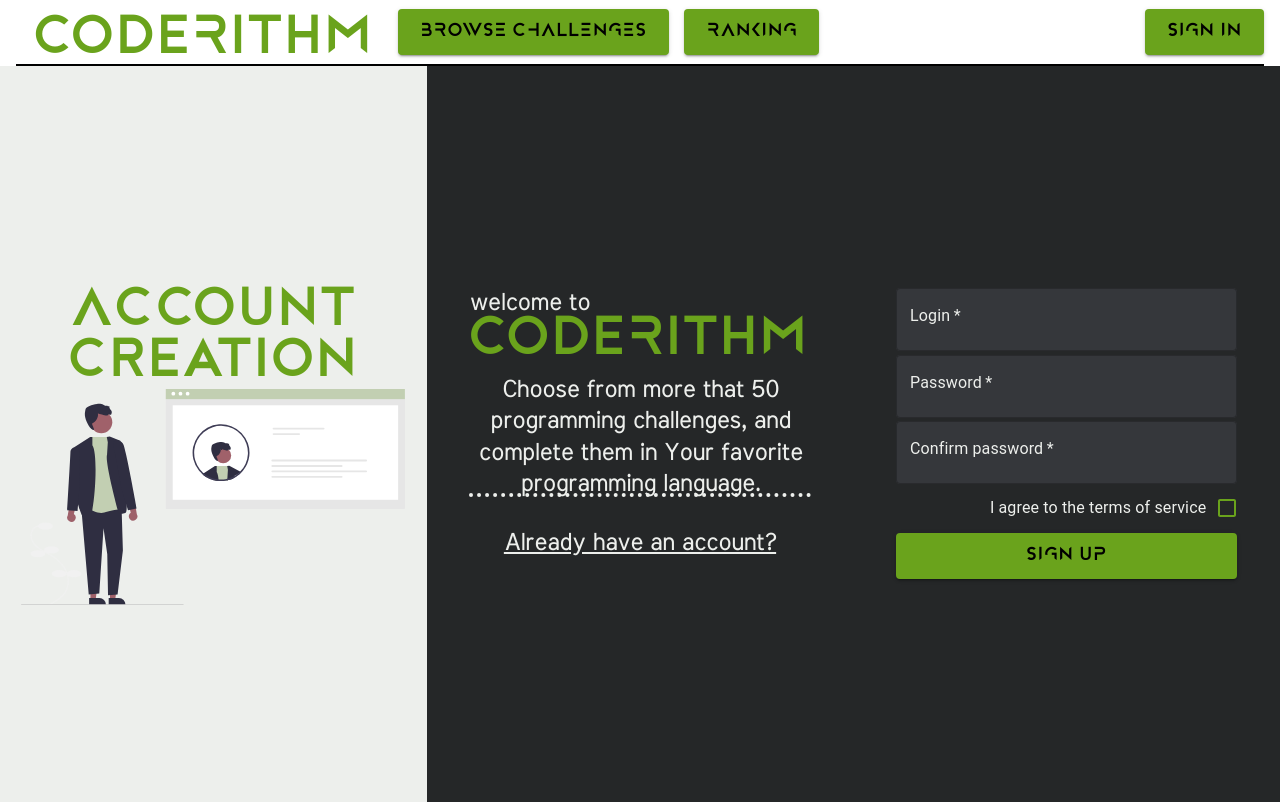
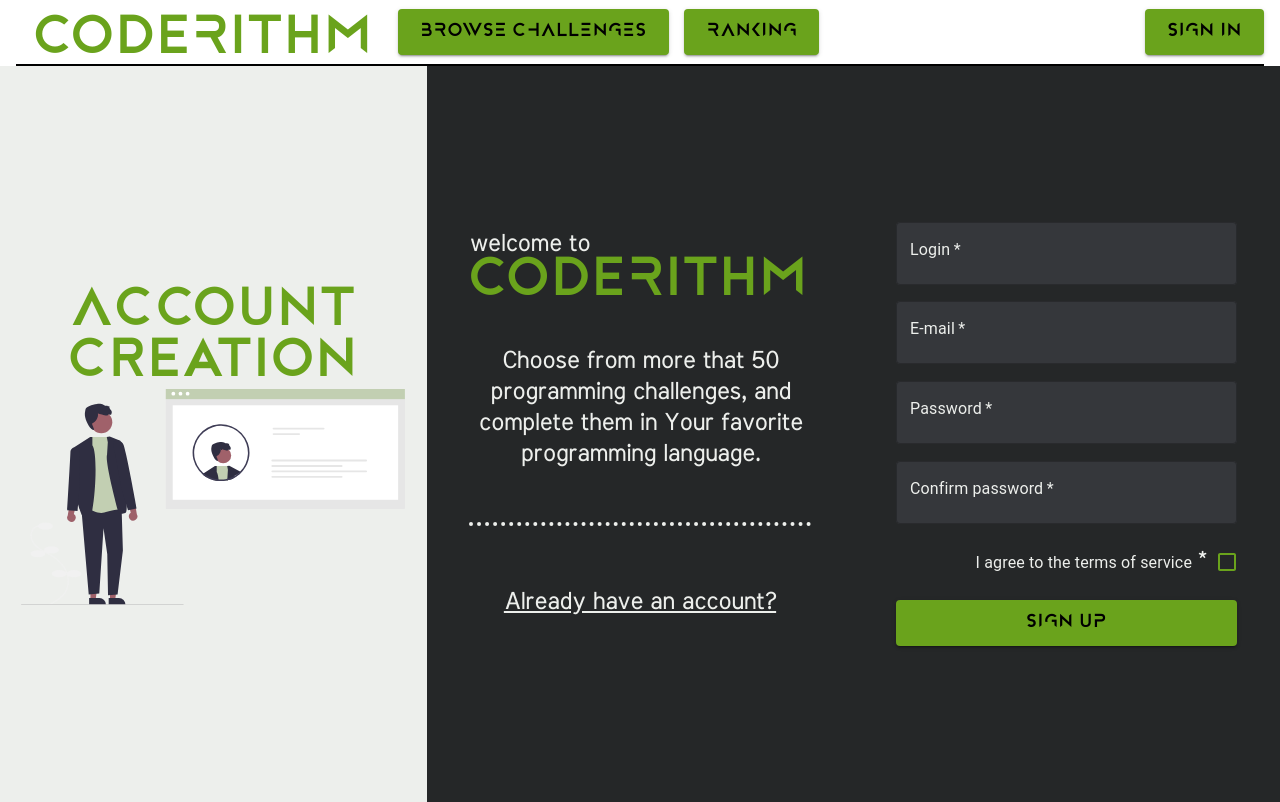
Before and after one commit to Gladias/CodeRithm, a React (Create React App) app in the folder client/: page /register in a window 1280 px wide. Built offline with nearby package versions, Linux system fonts and the light colour scheme.

Commit message:
Add form validation to registration page
Refactor register/login pages, add form validation
usign yup library to registration page.

```diff
--- a/client/package.json
+++ b/client/package.json
@@ -13,13 +13,15 @@
     "@types/node": "^12.20.32",
     "@types/react": "^17.0.29",
     "@types/react-dom": "^17.0.9",
+    "axios": "^0.24.0",
     "react": "^17.0.2",
     "react-dom": "^17.0.2",
     "react-router-dom": "^5.3.0",
     "react-scripts": "4.0.3",
     "styled-components": "^5.3.1",
     "typescript": "^4.4.4",
-    "web-vitals": "^1.1.2"
+    "web-vitals": "^1.1.2",
+    "yup": "^0.32.11"
   },
   "scripts": {
     "start": "react-scripts start",
--- a/client/src/components/authentication/InputArea.tsx
+++ b/client/src/components/authentication/InputArea.tsx
@@ -1,9 +1,6 @@
-import {
-  Checkbox, FormControlLabel, FormGroup, TextField,
-} from '@mui/material';
+/* eslint-disable react/destructuring-assignment */
 import React from 'react';
 import styled from 'styled-components';
-import { CommonButton } from '../common';
 import { RegisterSpecificVariables, LoginSpecificVariables } from '../../utils';
 import TextWithHeader from '../common/TextWithHeader';
 
@@ -70,10 +67,10 @@
   }
 `;
 
-const InputArea: React.FC<Props> = ({ purpose }: Props) => {
+const InputArea: React.FC<Props> = ({ purpose, children }) => {
   const usedVariables = purpose === 'register' ? RegisterSpecificVariables : LoginSpecificVariables;
   const {
-    welcome, description, link, checkboxCaption, submitCaption, columnHeight,
+    welcome, description, link, columnHeight,
   } = usedVariables;
 
   return (
@@ -89,20 +86,9 @@
       </div>
       <div className="outer-layer">
         <div className="second-column">
-          <FormGroup className="form">
-            <TextField id="login" label="Login" type="text" variant="outlined" required />
-            <TextField id="password" label="Password" type="password" variant="outlined" required />
-            {purpose === 'register'
-              && <TextField id="confirmPassword" label="Confirm password" type="password" variant="outlined" required />}
-            <FormControlLabel
-              control={
-                <Checkbox className="terms-checkbox" />
-          }
-              label={checkboxCaption}
-              labelPlacement="start"
-            />
-            <CommonButton text={submitCaption} />
-          </FormGroup>
+          <form className="form">
+            {children}
+          </form>
         </div>
       </div>
     </StyledInputArea>
--- a/client/src/components/common/CommonButton.tsx
+++ b/client/src/components/common/CommonButton.tsx
@@ -4,6 +4,8 @@
 
 type Props = {
     text: string;
+    type?: 'button' | 'submit';
+    onClick?: React.MouseEventHandler<HTMLButtonElement>;
 };
 
 const StyledButton = styled(Button)`
@@ -16,8 +18,13 @@
     }
 `;
 
-const CommonButton: React.FC<Props> = ({ text }) => (
-  <StyledButton size="large" variant="contained">{text}</StyledButton>
+const CommonButton: React.FC<Props> = ({ text, type, onClick }) => (
+  <StyledButton size="large" variant="contained" type={type} onClick={onClick}>{text}</StyledButton>
 );
 
+CommonButton.defaultProps = {
+  type: 'button',
+  onClick: undefined,
+};
+
 export default CommonButton;
--- a/client/src/utils/constants/auth.ts
+++ b/client/src/utils/constants/auth.ts
@@ -2,12 +2,12 @@
   welcome: 'welcome to',
   description: 'Choose from more that 50 programming challenges,\nand complete them in Your favorite programming language.',
   link: {
-    value: '/register',
+    value: '/login',
     caption: 'Already have an account?',
   },
   checkboxCaption: 'I agree to the terms of service',
   submitCaption: 'Sign Up',
-  columnHeight: '40%',
+  columnHeight: '60%',
 };
 
 const LoginSpecificVariables = {
@@ -19,7 +19,7 @@
   },
   checkboxCaption: 'Remember me',
   submitCaption: 'Sign In',
-  columnHeight: '25%',
+  columnHeight: '40%',
 };
 
 const NotFoundSpecificVariables = {
--- a/client/src/views/Login.tsx
+++ b/client/src/views/Login.tsx
@@ -1,13 +1,68 @@
-import React from 'react';
+/* eslint-disable import/no-extraneous-dependencies */
+import {
+  Checkbox, FormControlLabel, TextField,
+} from '@mui/material';
+import React, { useState } from 'react';
+import axios from 'axios';
+import { useHistory } from 'react-router';
 import { ImageArea, InputArea } from '../components/authentication';
 import '../assets/styles/Login.scss';
 import signIn from '../assets/images/sign_in.svg';
+import { CommonButton } from '../components/common';
 
-const Login: React.FC = () => (
-  <div className="container">
-    <InputArea purpose="login" />
-    <ImageArea caption="Sign In" image={signIn} />
-  </div>
-);
+const Login: React.FC = () => {
+  const [credentials, setCredentials] = useState({
+    login: '',
+    password: '',
+  });
+
+  const history = useHistory();
+
+  const handleChange = (e: React.ChangeEvent<HTMLInputElement>) => {
+    const { id, value } = e.target;
+
+    setCredentials((prevState) => ({
+      ...prevState,
+      [id]: value,
+    }));
+  };
+
+  const handleSubmitClick: React.MouseEventHandler<HTMLButtonElement> = (
+    e: React.MouseEvent<HTMLButtonElement, MouseEvent>,
+  ) => {
+    e.preventDefault();
+
+    sendForm();
+  };
+
+  const sendForm = () => {
+    axios.post('/api/auth/login', credentials)
+      .then(() => {
+        history.push('/');
+      });
+  };
+
+  return (
+    <div className="container">
+      <InputArea purpose="login">
+        <TextField id="login" label="Login" type="text" variant="outlined" onChange={handleChange} required value={credentials.login} />
+        <TextField id="password" label="Password" type="password" variant="outlined" onChange={handleChange} required />
+        <FormControlLabel
+          control={(
+            <Checkbox
+              id="rememberMe"
+              className="terms-checkbox"
+              required
+            />
+            )}
+          label="Remember me"
+          labelPlacement="start"
+        />
+        <CommonButton text="Sign in" type="submit" onClick={handleSubmitClick} />
+      </InputArea>
+      <ImageArea caption="Sign In" image={signIn} />
+    </div>
+  );
+};
 
 export default Login;
--- a/client/src/views/Register.tsx
+++ b/client/src/views/Register.tsx
@@ -1,13 +1,147 @@
-import React from 'react';
+/* eslint-disable react/jsx-props-no-spreading */
+/* eslint-disable max-len */
+/* eslint-disable import/no-extraneous-dependencies */
+import {
+  Checkbox, FormControlLabel, TextField,
+} from '@mui/material';
+import * as yup from 'yup';
+import React, { useState } from 'react';
+import axios from 'axios';
+import { useHistory } from 'react-router';
 import { ImageArea, InputArea } from '../components/authentication';
 import '../assets/styles/Register.scss';
 import profile from '../assets/images/profile.svg';
+import { CommonButton } from '../components/common';
 
-const Register: React.FC = () => (
-  <div className="container">
-    <ImageArea caption="Account Creation" image={profile} />
-    <InputArea purpose="register" />
-  </div>
-);
+const RegistarionValidationSchema = yup.object().shape({
+  login: yup.string()
+    .required('Login is required')
+    .min(6, 'Login must be at least 6 characters')
+    .max(20, 'Login must not exceed 20 characters'),
+  email: yup.string()
+    .required('E-mail is required')
+    .email('E-mail is invalid'),
+  password: yup.string()
+    .required('Password is required')
+    .min(6, 'Password must be at least 6 characters')
+    .max(40, 'Password must not exceed 40 characters'),
+  passwordConfirm: yup.string()
+    .required('Password confirm is required')
+    .oneOf([yup.ref('password'), null], 'Passwords does not match'),
+  acceptTerms: yup.bool().oneOf([true], 'You must accept terms of service'),
+});
+
+interface IValidationErrors {
+  [key: string]: string[];
+  login: string[],
+  password: string[],
+  passwordConfirm: string[],
+  email: string[],
+  acceptTerms: string[],
+}
+
+const Register: React.FC = () => {
+  const [credentials, setCredentials] = useState({
+    login: '',
+    password: '',
+    passwordConfirm: '',
+    email: '',
+    acceptTerms: false,
+  });
+
+  const [validationErrors, setValidationErrors] = useState<IValidationErrors>({
+    login: [],
+    password: [],
+    passwordConfirm: [],
+    email: [],
+    acceptTerms: [],
+  });
+
+  const history = useHistory();
+
+  const handleChange = (e: React.ChangeEvent<HTMLInputElement>) => {
+    const { id, value } = e.target;
+
+    setValidationErrors((prevState) => ({
+      ...prevState,
+      [id]: [],
+    }));
+
+    updateCredentials(id, value);
+  };
+
+  const updateCredentials = (id: any, value: any) => {
+    setCredentials((prevState) => ({
+      ...prevState,
+      [id]: value,
+    }));
+  };
+
+  const handleSubmitClick: React.MouseEventHandler<HTMLButtonElement> = (
+    e: React.MouseEvent<HTMLButtonElement, MouseEvent>,
+  ) => {
+    e.preventDefault();
+
+    ifFormValidThenSend();
+  };
+
+  const ifFormValidThenSend = () => {
+    RegistarionValidationSchema.validate({
+      login: credentials.login,
+      email: credentials.email,
+      password: credentials.password,
+      passwordConfirm: credentials.passwordConfirm,
+      acceptTerms: credentials.acceptTerms,
+    }, { abortEarly: false })
+      .then(() => sendForm())
+      .catch((e) => {
+        console.log({ e });
+        handleValidationErrors(e);
+      });
+  };
+
+  const sendForm = () => {
+    axios.post('/api/auth/register', credentials)
+      .then(() => {
+        history.push('/');
+      });
+  };
+
+  const handleValidationErrors = (e: yup.ValidationError) => {
+    e.inner.forEach((error) => {
+      if (!validationErrors[error.path!].includes(error.message)) {
+        setValidationErrors((prevState) => ({
+          ...prevState,
+          [error.path!]: [...prevState[error.path!], error.message],
+        }));
+      }
+    });
+  };
+
+  return (
+    <div className="container">
+      <ImageArea caption="Account Creation" image={profile} />
+      <InputArea purpose="register">
+        <TextField id="login" label="Login" type="text" variant="outlined" onChange={handleChange} required value={credentials.login} error={validationErrors.login.length > 0} helperText={validationErrors.login.join('. ')} />
+        <TextField id="email" label="E-mail" type="text" variant="outlined" onChange={handleChange} required error={validationErrors.email.length > 0} helperText={validationErrors.email.join('. ')} />
+        <TextField id="password" label="Password" type="password" variant="outlined" onChange={handleChange} required error={validationErrors.password.length > 0} helperText={validationErrors.password.join('. ')} />
+        <TextField id="passwordConfirm" label="Confirm password" type="password" variant="outlined" onChange={handleChange} required error={validationErrors.passwordConfirm.length > 0} helperText={validationErrors.passwordConfirm.join('. ')} />
+        <FormControlLabel
+          control={(
+            <Checkbox
+              id="acceptTerms"
+              className="terms-checkbox"
+              onClick={() => updateCredentials('acceptTerms', !credentials.acceptTerms)}
+              required
+            />
+            )}
+          label="I agree to the terms of service"
+          labelPlacement="start"
+        />
+        <CommonButton text="Sign up" type="submit" onClick={handleSubmitClick} />
+      </InputArea>
+    </div>
+  );
+};
 
 export default Register;
```
Also changed, not shown: 1 other file (tests, documents, lock files or other folders).
